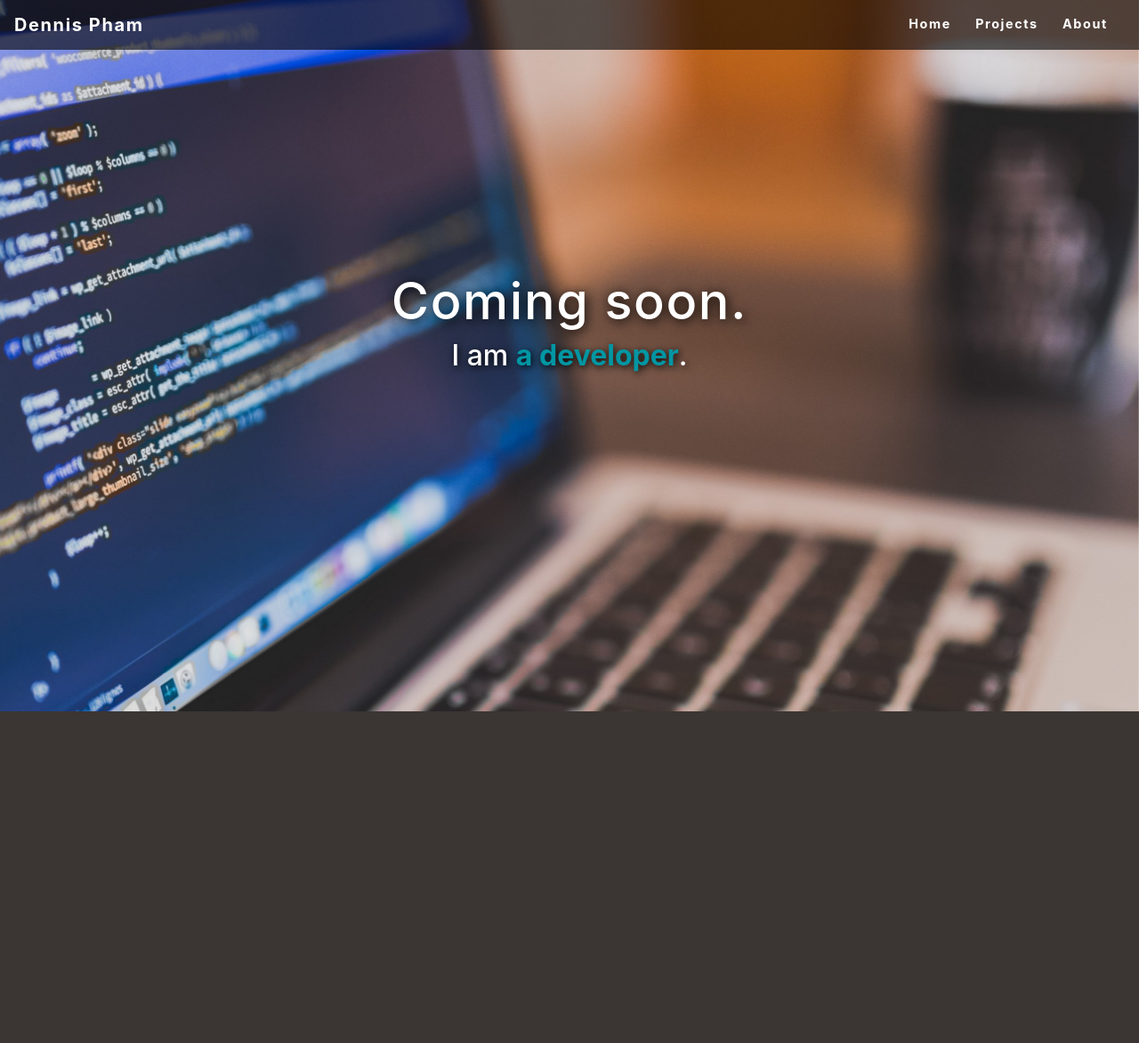
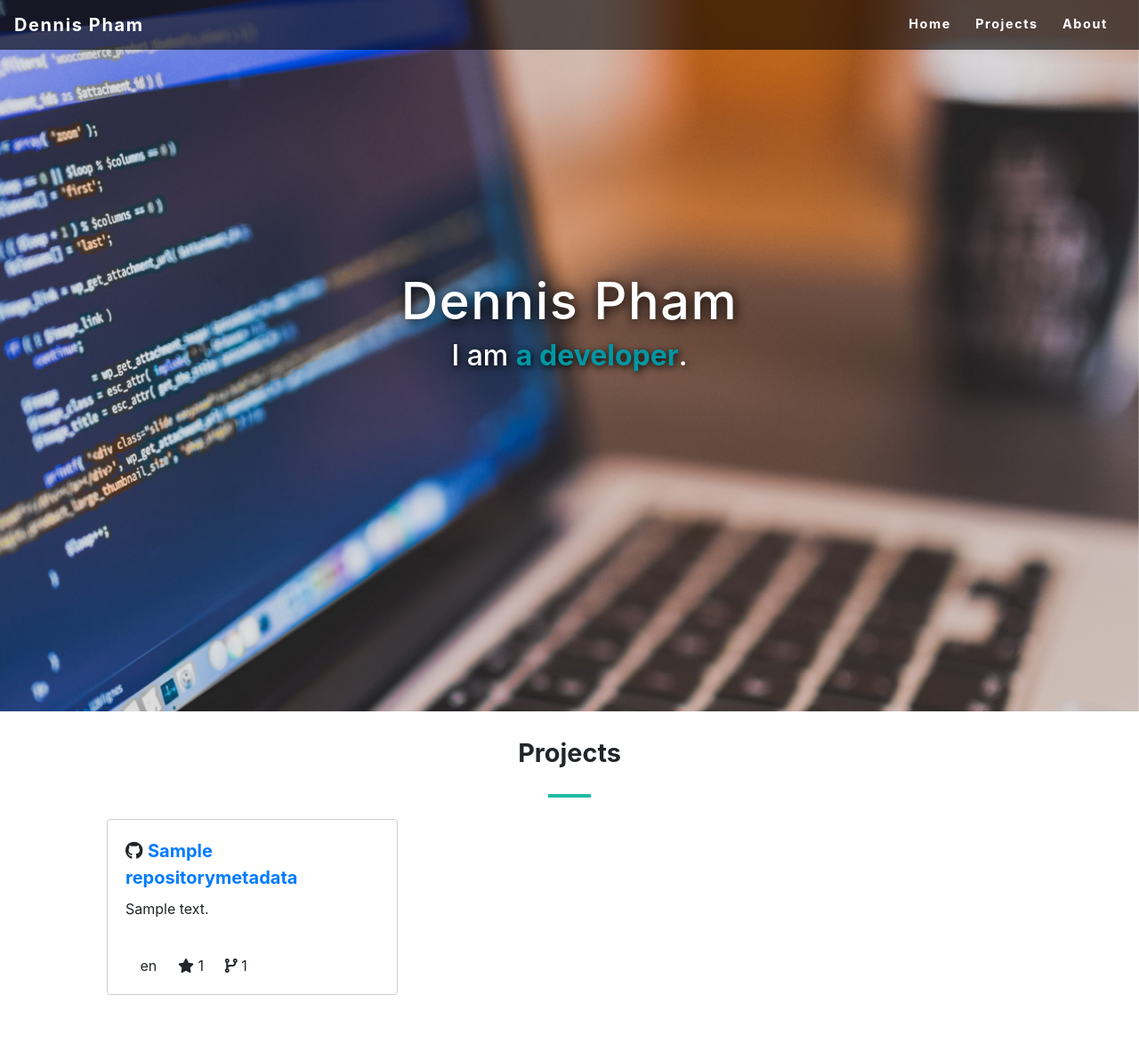
Before and after one commit to Den4200/dennispham.me, a Django app: page / in a window 1280 px wide. Shown: the whole page at 89% size. Before the commit the page ends 800 px from the top, so only its background shows below. Run offline with Django 3.2, Linux system fonts and the light colour scheme; tables that the repository leaves empty hold one stand-in row (values such as "Sample post"); a database or web service that is not in the repository returns one stand-in record (values such as "Sample title"); data that the repository does not hold is empty; some libraries are stand-ins or nearby versions.

Commit message:
display stored repositories

```diff
--- a/portfolio/static/portfolio/css/base.css
+++ b/portfolio/static/portfolio/css/base.css
@@ -44,10 +44,3 @@ body {
 .navbar-dark .navbar-nav .nav-link:hover {
   color: #00ac92!important;
 }
-
-.content-section {
-  padding: 10px 20px;
-  border: 1px solid #dddddd;
-  border-radius: 3px;
-  margin-bottom: 20px;
-}
--- a/portfolio/static/portfolio/css/index.css
+++ b/portfolio/static/portfolio/css/index.css
@@ -53,3 +53,58 @@
   text-shadow: .1rem .1rem .5rem black;
   padding-bottom: .8rem;
 }
+
+.heading {
+  font-size: 1.8rem;
+  font-weight: 700;
+  margin-bottom: 1.8rem;
+}
+
+.heading-underline {
+  width: 3rem;
+  height: .2rem;
+  background-color: #1ebba3;
+  margin: 0 auto .5rem;
+}
+
+.content-section {
+  padding: 30px 120px;
+}
+
+.card {
+  border-color: #cecece;
+}
+
+div.repo-headline {
+  font-size: 1.25rem;
+  margin-bottom: 8px;
+}
+
+span.repo-language-dot {
+  border-radius: 50%;
+  height: 12px;
+  width: 12px;
+  top: 1px;
+  display: inline-block;
+  position: relative;
+}
+
+span.repo-language-dot.python {
+  background-color: #3572A5;
+}
+
+span.repo-language-dot.html {
+  background-color: #e34c26;
+}
+
+span.repo-language-dot.css {
+  background-color: #563d7c;
+}
+
+span.repo-language-dot.javascript {
+  background-color: #f1e05a;
+}
+
+#repo-footer-item {
+  margin-left: 1.2rem;
+}
--- a/portfolio/templates/portfolio/base.html
+++ b/portfolio/templates/portfolio/base.html
@@ -9,6 +9,7 @@
 
     <link rel="stylesheet" href="{% static 'portfolio/css/base.css' %}">
     <link rel="stylesheet" href="https://maxcdn.bootstrapcdn.com/bootstrap/4.0.0/css/bootstrap.min.css" integrity="sha384-Gn5384xqQ1aoWXA+058RXPxPg6fy4IWvTNh0E263XmFcJlSAwiGgFAW/dAiS6JXm" crossorigin="anonymous">
+    <script src="https://kit.fontawesome.com/36be7812f1.js" crossorigin="anonymous"></script>
 
     {% block head %}
     {% endblock %}
--- a/portfolio/templates/portfolio/index.html
+++ b/portfolio/templates/portfolio/index.html
@@ -1,8 +1,6 @@
 {% extends "portfolio/base.html" %}
 
 {% load static %}
-
-{% block title %} - Home {% endblock %}
 
 {% block head %}
 <link rel="stylesheet" href="{% static 'portfolio/css/index.css' %}">
@@ -18,8 +16,38 @@
 </div>
 
 <div class="caption text-center">
-    <h1>Coming soon.</h1>
+    <h1>Dennis Pham</h1>
     <h3>I am <span id="typing"></span></h3>
+</div>
+
+<div class="content-section">
+    <div class="row">
+        <div class="col-12">
+            <h3 class="heading text-center">Projects</h3>
+            <div class="heading-underline mb-4"></div>
+        </div>
+
+        {% for repo in repos %}
+            <div class="col-md-4">
+                <div class="card mb-4">
+                    <div class="card-body">
+                        <div class="repo-headline">
+                            <i class="fab fa-github" aria-hidden="true"></i>
+                            <a href="https://github.com/{{ repo.name }}"> <strong>{{ repo.name }}</strong></a>
+                        </div>
+                        <div>
+                            <p class="card-text">{{ repo.short_description }}</p>
+                            <br>
+                            <span class="repo-language-dot {{ repo.language | lower }}"></span> {{ repo.language }}
+                            <span id="repo-footer-item"><i class="fas fa-star"></i> {{ repo.stargazers }}</span>
+                            <span id="repo-footer-item"><i class="fas fa-code-branch"></i> {{ repo.forks }}</span>
+                        </div>
+                    </div>
+                </div>
+            </div>
+
+        {% endfor %}
+    </div>
 </div>
 
 {% endblock %}
--- a/portfolio/views.py
+++ b/portfolio/views.py
@@ -10,11 +10,12 @@ from portfolio.models import RepositoryMetadata
 class IndexView(View):
     template_name = 'portfolio/index.html'
 
-    github_api = "https://api.github.com/users/Den4200/repos"
+    github_api = "https://api.github.com/users/Den4200/repos?per_page=100"
     repository_cache_ttl = 3600
 
     def get(self, request):
-        return render(request, self.template_name)
+        repos = self._get_repo_data()
+        return render(request, self.template_name, {'repos': repos})
 
     def _update_repo_data(self):
         repos = RepositoryMetadata.objects.all()
@@ -22,7 +23,6 @@ class IndexView(View):
 
         for repo_data in api_data:
             full_name = repo_data['full_name']
-            print(full_name)
 
             try:
                 repo = repos.get(name=full_name)
```
